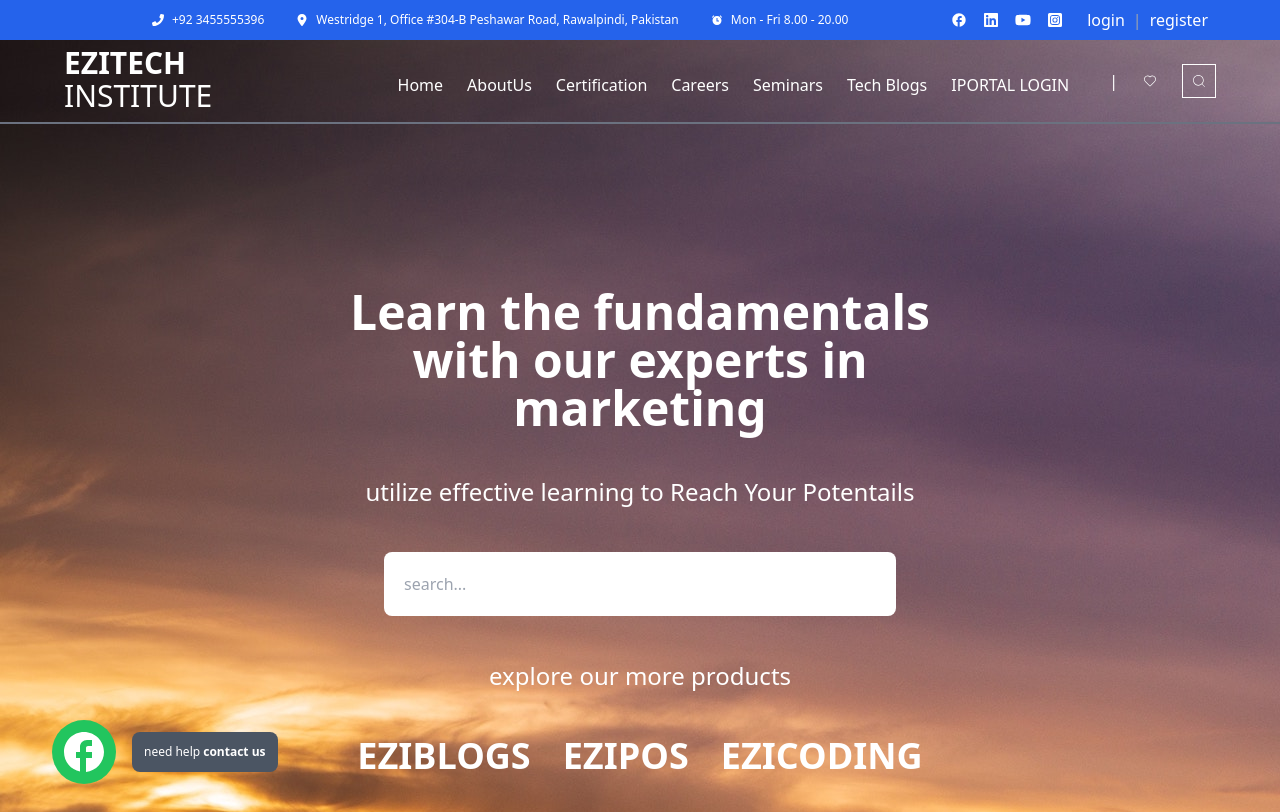
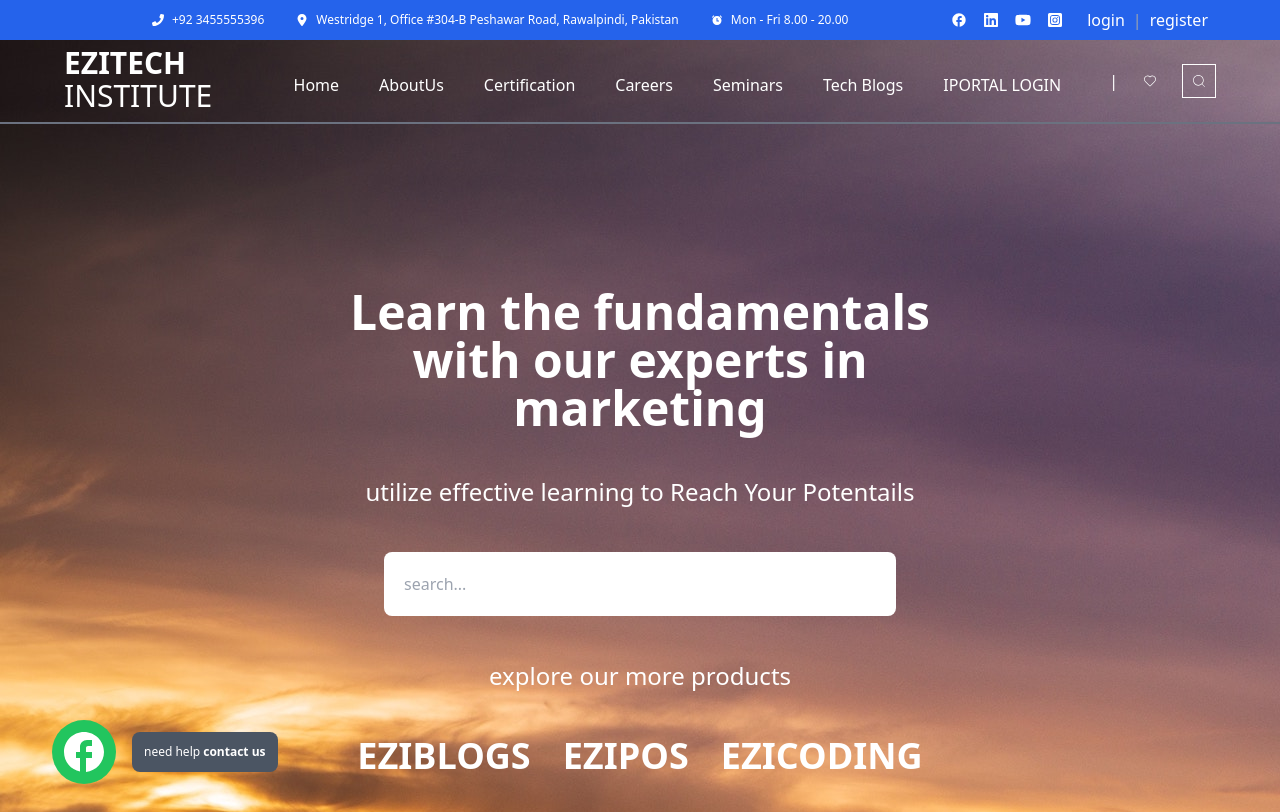
Before and after one commit to rizwan-signon/ezitech-clone-task, a React (Vite) app: page / in a window 1280 px wide. Shown: the top 812 px of the page. Built offline with nearby package versions, Linux system fonts and the light colour scheme.

Commit message:
add close and open icon navbar

```diff
--- a/src/components/Navbar.jsx
+++ b/src/components/Navbar.jsx
@@ -6,6 +6,8 @@
   FaYoutube,
   FaLinkedin,
 } from "react-icons/fa";
+import { IoMdCloseCircle } from "react-icons/io";
+
 import { GiHamburgerMenu } from "react-icons/gi";
 
 import { CiSearch } from "react-icons/ci";
@@ -66,26 +68,32 @@
               className="text-white text-4xl sm:hidden"
               onClick={handleShow}
             >
-              <GiHamburgerMenu />
+              {show ? <IoMdCloseCircle /> : <GiHamburgerMenu />}
             </button>
             <ul
               className={`${
                 show ? "block" : "hidden"
               } absolute top-full right-2 bg-blue-600 text-white mt-2 py-2 px-4 rounded-lg sm:static sm:flex sm:items-center sm:bg-transparent sm:gap-6 sm:text-white`}
             >
-              <li className="py-1 hover:bg-blue-700 cursor-pointer">Home</li>
-              <li className="py-1 hover:bg-blue-700 cursor-pointer">AboutUs</li>
-              <li className="py-1 hover:bg-blue-700 cursor-pointer">
+              <li className="py-1 px-2 rounded-lg hover:bg-blue-700 cursor-pointer">
+                Home
+              </li>
+              <li className="py-1 px-2 rounded-lg hover:bg-blue-700 cursor-pointer">
+                AboutUs
+              </li>
+              <li className="py-1 px-2 rounded-lg hover:bg-blue-700 cursor-pointer">
                 Certification
               </li>
-              <li className="py-1 hover:bg-blue-700 cursor-pointer">Careers</li>
-              <li className="py-1 hover:bg-blue-700 cursor-pointer">
+              <li className="py-1 px-2 rounded-lg hover:bg-blue-700 cursor-pointer">
+                Careers
+              </li>
+              <li className="py-1 px-2 rounded-lg hover:bg-blue-700 cursor-pointer">
                 Seminars
               </li>
-              <li className="py-1 hover:bg-blue-700 cursor-pointer">
+              <li className="py-1 px-2 rounded-lg hover:bg-blue-700 cursor-pointer">
                 Tech Blogs
               </li>
-              <li className="py-1 hover:bg-blue-700 cursor-pointer">
+              <li className="py-1 px-2 rounded-lg hover:bg-blue-700 cursor-pointer">
                 IPORTAL LOGIN
               </li>
             </ul>
```
